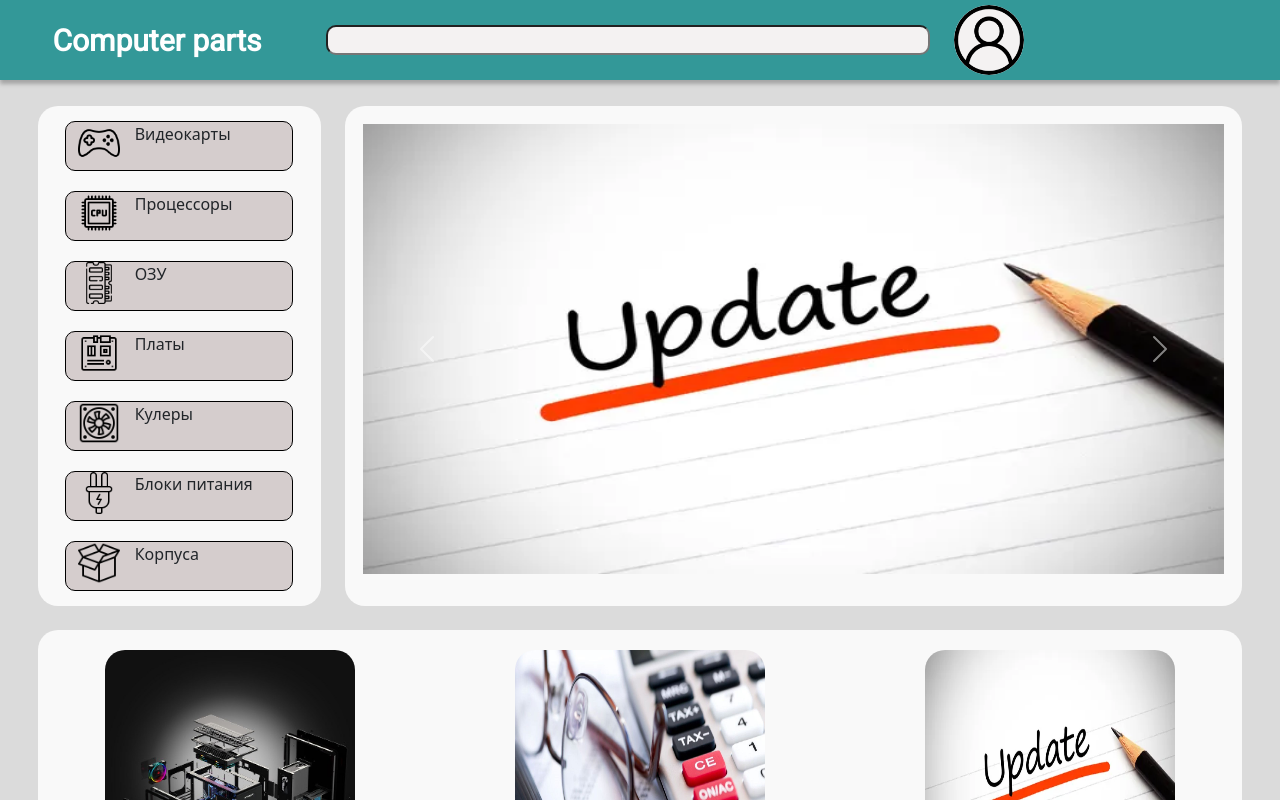
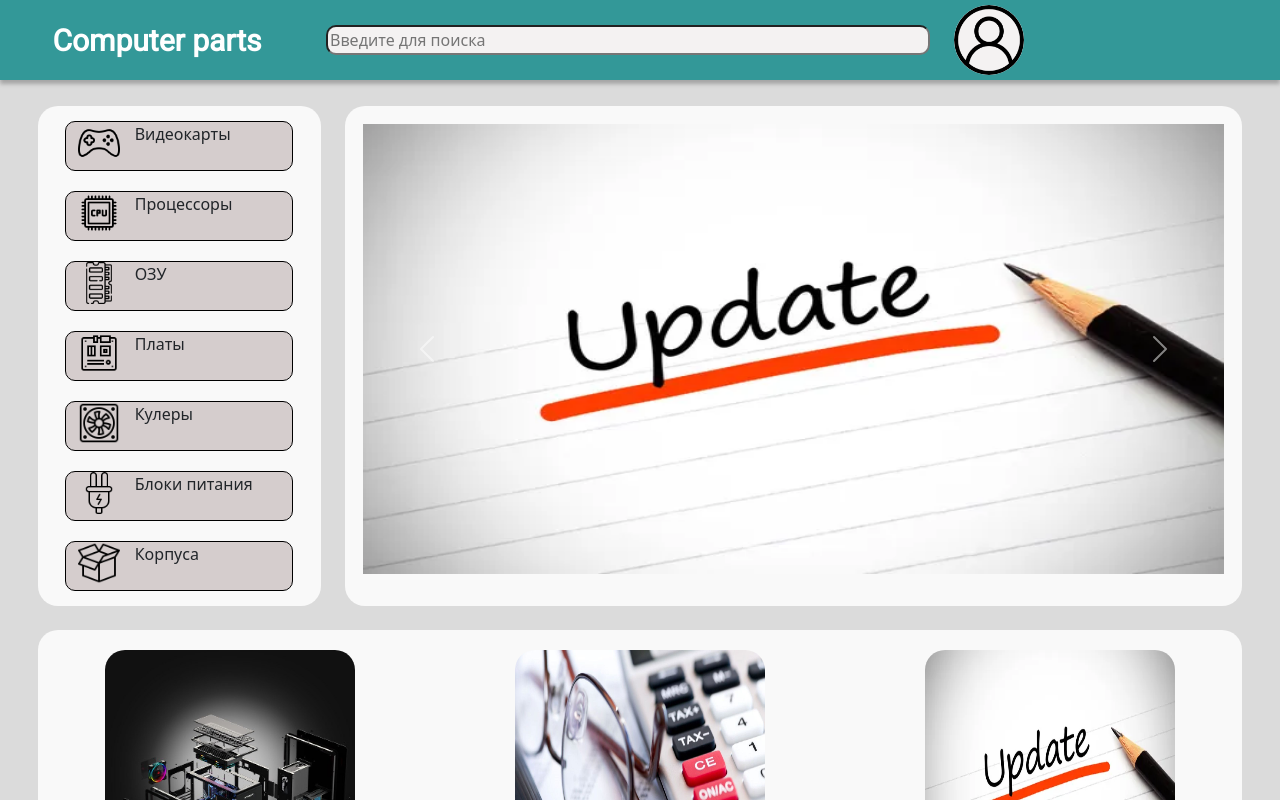
Before and after one commit to multiverse-95/Computer_parts_frontend, a React (Create React App) app: page / in a window 1280 px wide. Shown: the top 800 px of the page. Built offline with nearby package versions, Linux system fonts and the light colour scheme.

Commit message:
#1 Search - placeholder

```diff
--- a/src/components/header/Search.tsx
+++ b/src/components/header/Search.tsx
@@ -4,7 +4,7 @@ class Search extends React.Component{
     render() {
         return(
             <div className="search-div">
-                <input type="text" name="name" className="search-text">
+                <input type="text" name="name" className="search-text" placeholder="Введите для поиска">
 
                 </input>
             </div>
```
